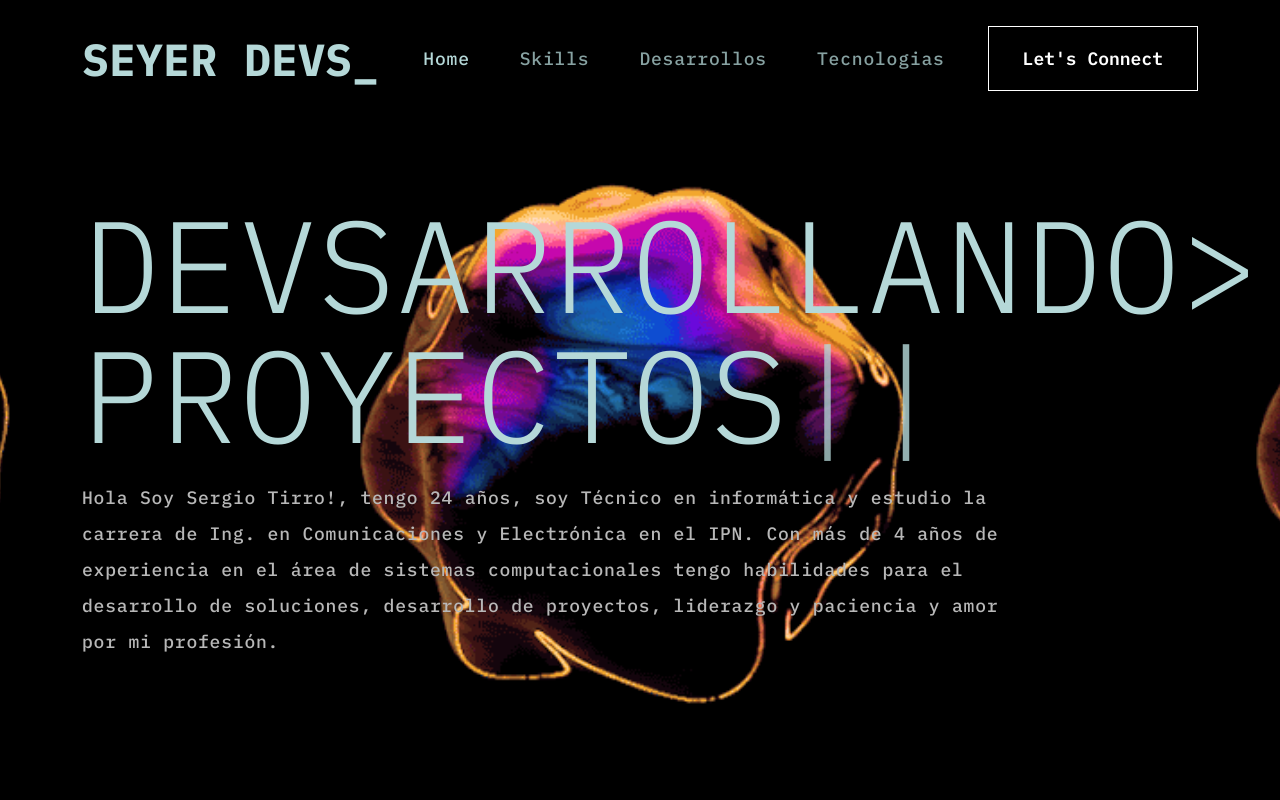
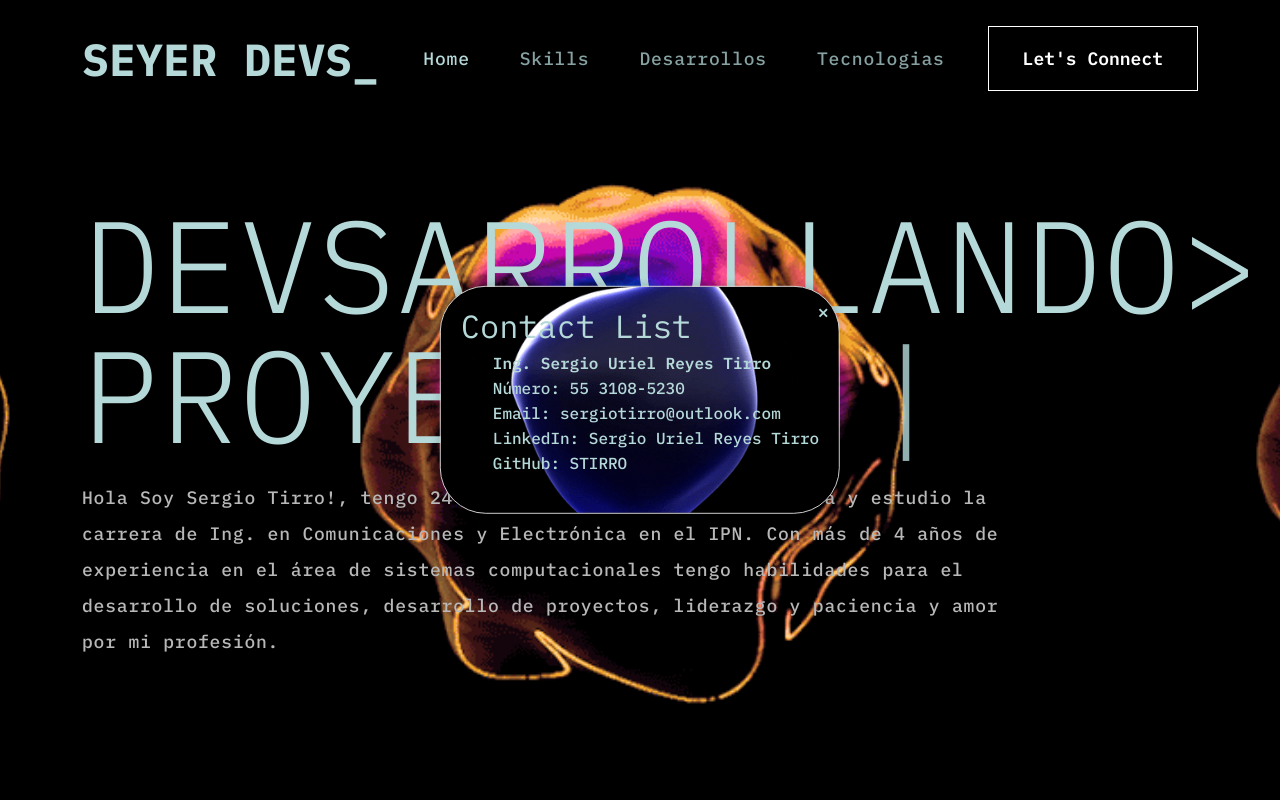
Before and after one commit to stirro/seyerdevs, a React (Create React App) app: page / in a window 1280 px wide. Both pictures are taken after a click on the button "Let's Connect". Shown: the top 800 px of the page. Built offline with nearby package versions, Linux system fonts and the light colour scheme.

Commit message:
Version Final v1.0.0

```diff
--- a/src/App.css
+++ b/src/App.css
@@ -414,6 +414,55 @@ nav.navbar .navbar-toggler[aria-expanded="true"] .navbar-toggler-icon {
 }
 /*Finaliza el diseño de Projecs*/
 
+.contact-popup {
+  display: none;
+  position: fixed;
+  top: 50%;
+  left: 50%;
+  transform: translate(-50%, -50%);
+  padding: 20px;
+  background-image: url("../src/assets/img/bg2.gif");
+  background-size: cover;
+  background-position: center center;
+  border: 1px solid #ccc;
+  box-shadow: 0 0 10px rgba(0, 0, 0, 0.2);
+  border-radius: 46px;
+  z-index: 1000;
+  opacity: 0;
+  transition: opacity 0.3s ease-in-out, transform 0.3s ease-in-out;
+}
+
+.contact-popup.open {
+  display: block;
+  opacity: 1;
+  transform: translate(-50%, -50%);
+}
+
+.popup-content {
+  text-align: left;
+}
+
+.close-btn {
+  position: absolute;
+  top: 10px;
+  right: 10px;
+  font-size: 20px;
+  cursor: pointer;
+}
+
+ul {
+  list-style: none;
+  padding: 0;
+}
+
+li {
+  margin-bottom: 20px;
+}
+
+li p {
+  margin: 5px 0;
+}
+
 @media (max-width:1920px){
 
   .logo{
--- a/src/components/NavBar.js
+++ b/src/components/NavBar.js
@@ -1,16 +1,16 @@
 import React, { useState, useEffect, useRef } from "react";
-import {Navbar, Container, Nav} from "react-bootstrap";
-import Typed  from 'typed.js';
-
+import { Navbar, Container, Nav } from "react-bootstrap";
+import Typed from 'typed.js';
+import Popup from "../components/Popup";
 
 export const NavBar = () => {
   const [activeLink, setActiveLink] = useState('home');
   const [scrolled, seScrolled] = useState(false);
+  const [isPopupOpen, setPopupOpen] = useState(false); // Nuevo estado
 
   useEffect(() => {
     const onScroll = () => {
-        if(window.scrollY > 50)
-        {
+      if (window.scrollY > 50) {
         seScrolled(true);
       } else {
         seScrolled(false);
@@ -26,16 +26,14 @@ useEffect(() => {
   const onUpdateActiveLink = (value) => {
     setActiveLink(value);
   }
-
 /* eslint-disable no-unused-vars */
-
-  const Logo= useRef(null);
+  const Logo = useRef(null);
   const [typedEffectExecuted, setTypedEffectExecuted] = useState(false);
 
   useEffect(() => {
-  if(!typedEffectExecuted){
+    if (!typedEffectExecuted) {
       const typed = new Typed(Logo.current, {
-      strings: ['SEYER_','DEVS_','SEYER DEVS_'],
+        strings: ['SEYER_', 'DEVS_', 'SEYER DEVS_'],
         typeSpeed: 80,
         backSpeed: 80,
         fadeOut: false,
@@ -43,11 +41,15 @@ const onUpdateActiveLink = (value) => {
       });
       setTypedEffectExecuted(true);
     }
-  },[typedEffectExecuted]
-);
+  }, [typedEffectExecuted]);
 
+  // Nuevo manejador de clic para abrir el popup
+  const handleConnectButtonClick = () => {
+    setPopupOpen(true);
+  }
 /* eslint-enable no-unused-vars */
 return (
+<>
   <Navbar expand="md" className={scrolled ? "scrolled": ""}>
     <Container>
       <Navbar.Brand href="#home" className="Logo" ref={Logo}></Navbar.Brand>
@@ -62,12 +64,14 @@ const onUpdateActiveLink = (value) => {
           <Nav.Link href="#tecnologias" className={ activeLink === 'tecnologias' ? 'active navbar-link' : 'navbar-link'} onClick={() => onUpdateActiveLink('tecnologias')}>Tecnologias</Nav.Link>
         </Nav>
         <span className='navbar-text'>
-            <button className="vvd" onClick={() => console.log('connect')}>
+          <button className="vvd" onClick={handleConnectButtonClick}>
             <span>Let's Connect</span>
           </button>
         </span>
       </Navbar.Collapse>
     </Container>
   </Navbar>
+  <Popup isOpen={isPopupOpen} onClose={() => setPopupOpen(false)} />
+</>
   );
 }
--- /dev/null
+++ b/src/components/Popup.js
@@ -0,0 +1,38 @@
+import React from 'react';
+
+const contacts = [
+  {
+    name: 'Ing. Sergio Uriel Reyes Tirro',
+    numero: '55 3108-5230',
+    email: 'sergiotirro@outlook.com',
+    linkedin: 'Sergio Uriel Reyes Tirro',
+    github: 'STIRRO',
+  },
+
+];
+
+const ContactListPopup = ({ isOpen, onClose }) => {
+  return (
+    <div className={`contact-popup ${isOpen ? 'open' : ''}`}>
+      <div className="popup-content">
+        <span className="close-btn" onClick={onClose}>
+          &times;
+        </span>
+        <h2>Contact List</h2>
+        <ul>
+          {contacts.map((contact, index) => (
+            <li key={index}>
+              <strong>{contact.name}</strong>
+              <p>Número: {contact.numero}</p>
+              <p>Email: {contact.email}</p>
+              <p>LinkedIn: {contact.linkedin}</p>
+              <p>GitHub: {contact.github}</p>
+            </li>
+          ))}
+        </ul>
+      </div>
+    </div>
+  );
+};
+
+export default ContactListPopup;
```
Also changed, not shown: src/assets/img/bg2.gif (added). Lines whose indentation alone changed are shown as unchanged.
